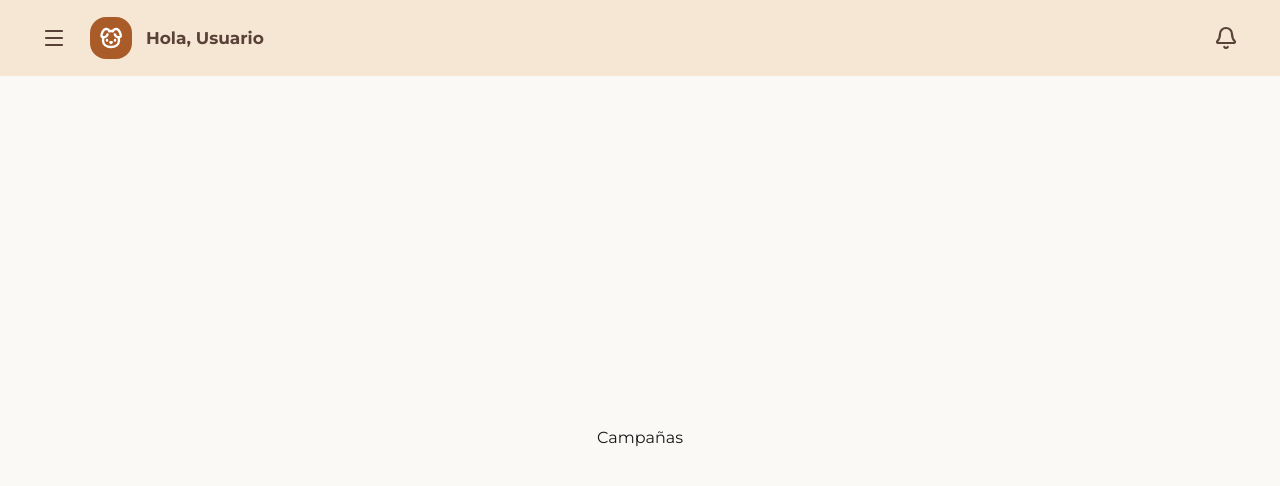
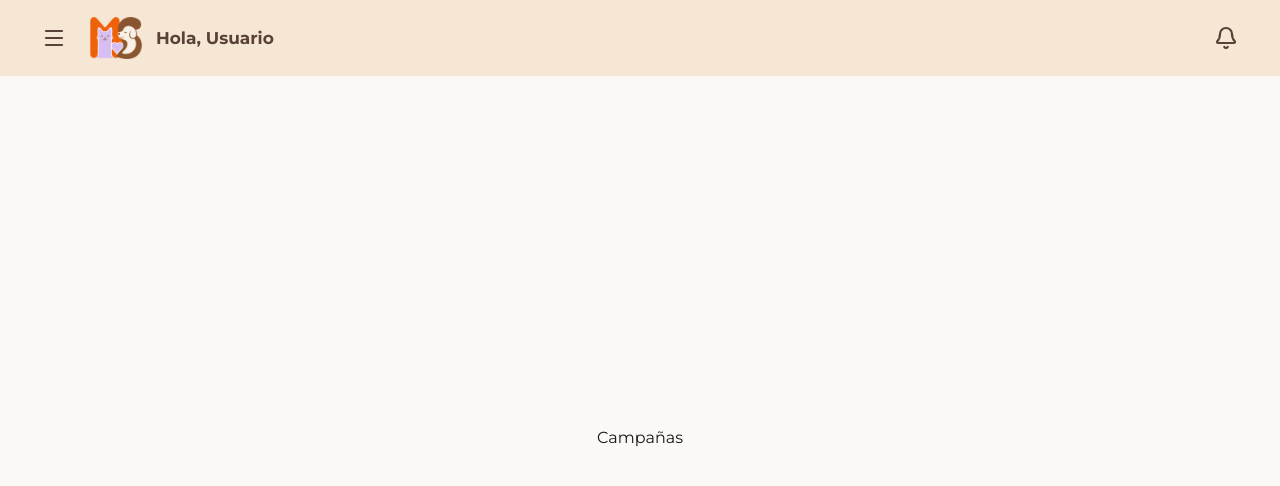
Before and after one commit to Equipo-Nexo/manada-solidaria-frontend, a React (Vite) app: page /campanias in a window 1280 px wide. Shown: the top 486 px of the page. Built offline with nearby package versions, Linux system fonts and the light colour scheme.

Commit message:
[FTR][MS-65]: change logo

```diff
--- a/index.html
+++ b/index.html
@@ -5,7 +5,7 @@
     <link rel="preconnect" href="https://fonts.googleapis.com">
     <link rel="preconnect" href="https://fonts.gstatic.com" crossorigin>
     <link href="https://fonts.googleapis.com/css2?family=Montserrat:wght@400;500;600;700;800&display=swap" rel="stylesheet">
-    <link rel="icon" type="image/svg+xml" href="/favicon.svg" />
+    <link rel="icon" type="image/svg+xml" href="/logo.svg" />
     <meta name="viewport" content="width=device-width, initial-scale=1.0" />
     <title>manada-solidaria-frontend</title>
   </head>
--- a/src/components/header/AppHeader.css
+++ b/src/components/header/AppHeader.css
@@ -37,21 +37,20 @@
 }
 
 .app-header__logo {
-  width: 42px;
+  width: 52px;
   height: 42px;
   flex: 0 0 auto;
   display: inline-flex;
   align-items: center;
   justify-content: center;
-  border-radius: 16px;
-  background: #A95C28;
-  color: #fff;
+  overflow: hidden;
 }
 
-.app-header__logo svg {
-  width: 24px;
-  height: 24px;
-  stroke-width: 2.4;
+.app-header__logo img {
+  width: 100%;
+  height: 100%;
+  display: block;
+  object-fit: contain;
 }
 
 .app-header__greeting {
@@ -106,9 +105,8 @@
   }
 
   .app-header__logo {
-    width: 40px;
+    width: 50px;
     height: 40px;
-    border-radius: 14px;
   }
 
   .app-header__greeting {
--- a/src/components/header/AppHeader.tsx
+++ b/src/components/header/AppHeader.tsx
@@ -1,4 +1,4 @@
-import { Bell, Dog, Menu } from 'lucide-react'
+import { Bell, Menu } from 'lucide-react'
 import './AppHeader.css'
 
 type AppHeaderProps = {
@@ -18,8 +18,8 @@ function AppHeader({ username, onMenuClick }: AppHeaderProps) {
         >
           <Menu aria-hidden="true" />
         </button>
-        <div className="app-header__logo" aria-label="Manada Solidaria">
-          <Dog aria-hidden="true" />
+        <div className="app-header__logo">
+          <img src="/logo.svg" alt="Manada Solidaria" />
         </div>
         <p className="app-header__greeting">Hola, {username}</p>
       </div>
```
Also changed, not shown: public/favicon.svg (deleted), public/logo.svg (added).
